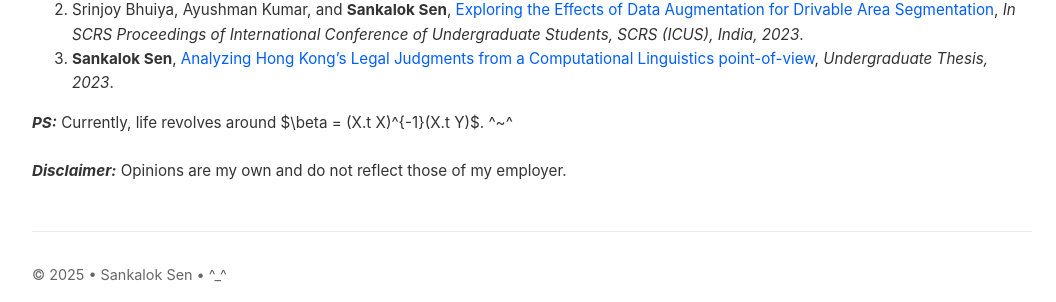
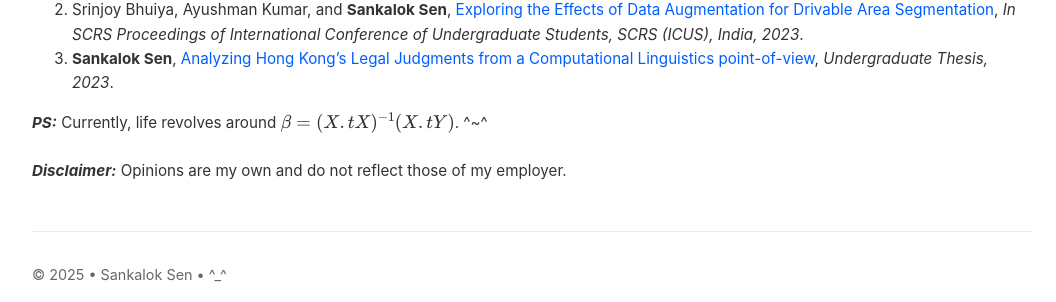
Before and after one commit to sankalok/sankalok.github.io, a Jekyll site: the page built from index.md, in a window 1280 px wide. Shown: the part 475-777 px from the top of the page, without its empty margins (108-1164 px from the left). Built offline with Jekyll 4.4.1, drawn with Linux system fonts in a browser that asks for light colours; part of the change alters nothing that is shown.

```diff
--- a/_layouts/default.html
+++ b/_layouts/default.html
@@ -83,7 +83,14 @@
         }
     </style>
     <script src="https://polyfill.io/v3/polyfill.min.js?features=es6"></script>
-    <script id="MathJax-script" async src="https://cdn.jsdelivr.net/npm/mathjax@3/es5/tex-mml-chtml.js"></script>
+    <script>
+  MathJax = {
+    tex: {
+      inlineMath: [['$', '$'], ['\\(', '\\)']]
+    }
+  };
+</script>
+<script src="https://cdn.jsdelivr.net/npm/mathjax@3/es5/tex-mml-chtml.js" async></script>
 </head>
 <body>
     <div class="container">
```
